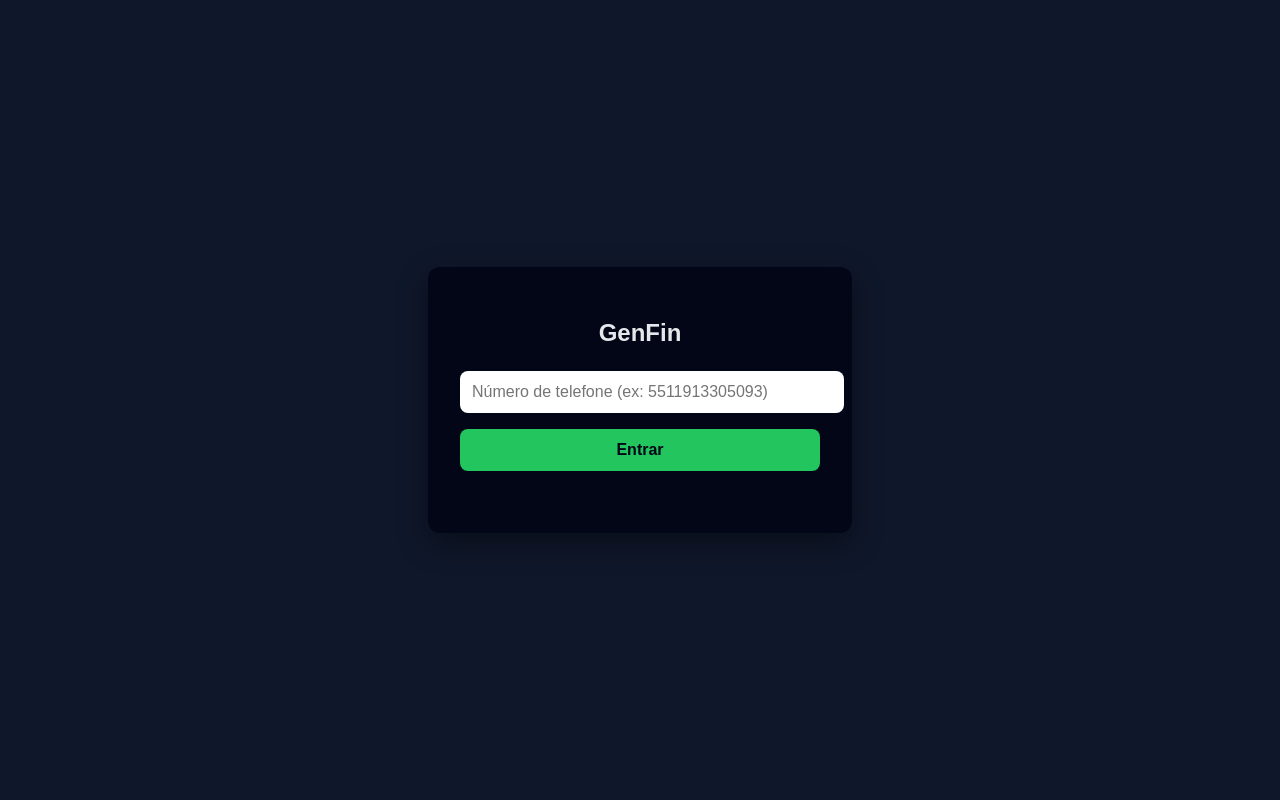
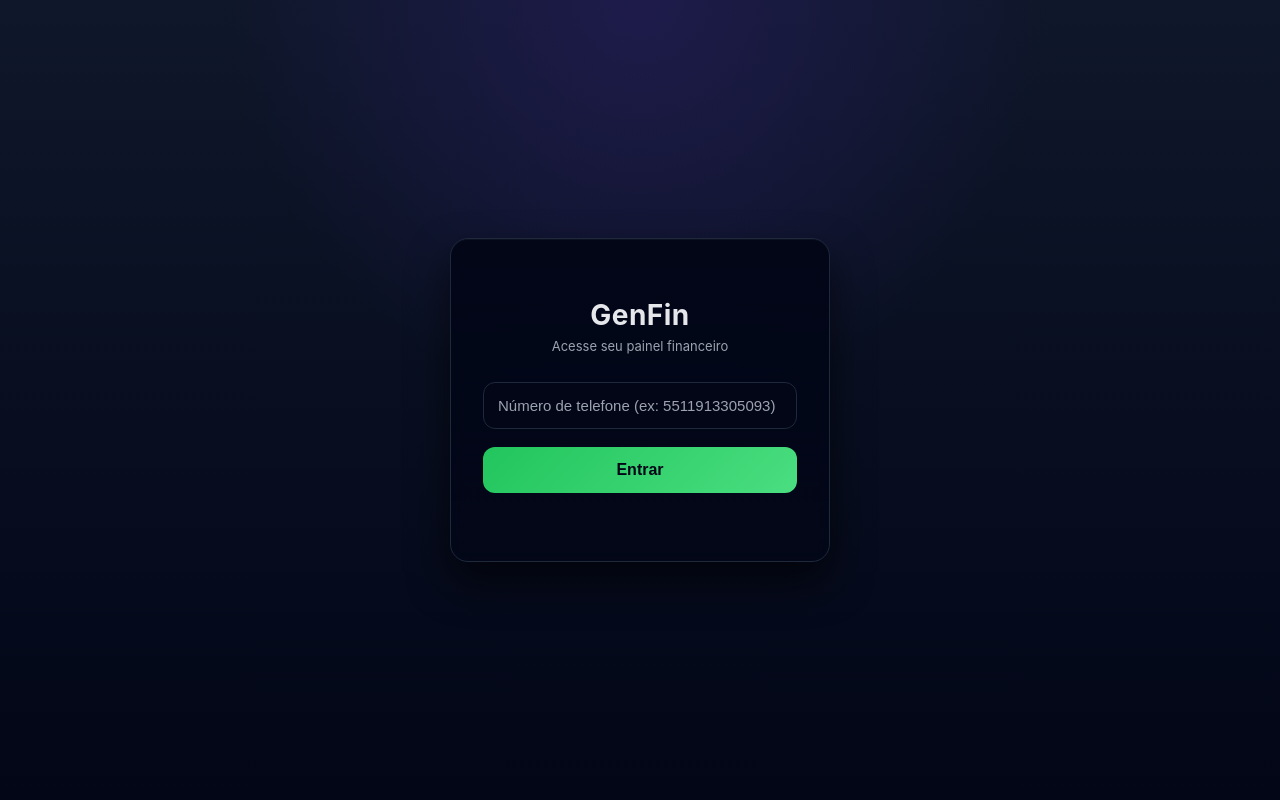
Before and after one commit to ferreiragah-dev/genfin-n8n, a Django app: page /login/ in a window 1280 px wide. Run offline with Django 5.2, Linux system fonts and the light colour scheme.

Commit message:
chore: login e dashboard

```diff
--- a/templates/login.html
+++ b/templates/login.html
@@ -6,10 +6,28 @@
     <meta name="viewport" content="width=device-width, initial-scale=1.0">
 
     <style>
+        :root{
+            --bg1:#020617;
+            --bg2:#0f172a;
+            --card:#020617;
+            --border:#1e293b;
+            --text:#e5e7eb;
+            --muted:#9ca3af;
+            --green:#22c55e;
+            --green-dark:#16a34a;
+            --error:#f87171;
+        }
+
+        *{
+            box-sizing:border-box;
+        }
+
         body {
-            font-family: Arial, sans-serif;
-            background: #0f172a;
-            color: #e5e7eb;
+            font-family: Inter, Arial, sans-serif;
+            background:
+                radial-gradient(circle at top, #1e1b4b, transparent 40%),
+                linear-gradient(180deg, var(--bg2), var(--bg1));
+            color: var(--text);
             display: flex;
             justify-content: center;
             align-items: center;
@@ -18,50 +36,91 @@
         }
 
         .login-box {
-            background: #020617;
-            padding: 32px;
-            border-radius: 12px;
+            background: linear-gradient(180deg, #020617, #020617cc);
+            padding: 36px 32px;
+            border-radius: 18px;
             width: 100%;
-            max-width: 360px;
-            box-shadow: 0 10px 30px rgba(0,0,0,.4);
+            max-width: 380px;
+            border: 1px solid var(--border);
+            box-shadow:
+                0 20px 40px rgba(0,0,0,.6),
+                inset 0 1px 0 rgba(255,255,255,.04);
+            backdrop-filter: blur(6px);
         }
 
         h2 {
             text-align: center;
-            margin-bottom: 24px;
+            margin-bottom: 6px;
+            font-size: 28px;
+            letter-spacing: .5px;
+        }
+
+        .subtitle{
+            text-align:center;
+            font-size:13px;
+            color:var(--muted);
+            margin-bottom:28px;
         }
 
         input {
             width: 100%;
-            padding: 12px;
-            margin-bottom: 16px;
-            border-radius: 8px;
-            border: none;
-            font-size: 16px;
+            padding: 14px 14px;
+            margin-bottom: 18px;
+            border-radius: 12px;
+            border: 1px solid var(--border);
+            background: #020617;
+            color: var(--text);
+            font-size: 15px;
             outline: none;
+            transition: all .2s ease;
+        }
+
+        input::placeholder{
+            color:var(--muted);
+        }
+
+        input:focus{
+            border-color: var(--green);
+            box-shadow: 0 0 0 2px rgba(34,197,94,.2);
         }
 
         button {
             width: 100%;
-            padding: 12px;
-            background: #22c55e;
+            padding: 14px;
+            background: linear-gradient(135deg, var(--green), #4ade80);
             color: #020617;
-            font-weight: bold;
+            font-weight: 700;
             border: none;
-            border-radius: 8px;
+            border-radius: 12px;
             cursor: pointer;
             font-size: 16px;
+            transition: all .2s ease;
         }
 
         button:hover {
-            background: #16a34a;
+            background: linear-gradient(135deg, var(--green-dark), var(--green));
+            transform: translateY(-1px);
+            box-shadow: 0 8px 20px rgba(34,197,94,.35);
+        }
+
+        button:active{
+            transform: translateY(0);
+            box-shadow:none;
         }
 
         .error {
-            color: #f87171;
+            color: var(--error);
             text-align: center;
-            margin-top: 12px;
+            margin-top: 14px;
             min-height: 18px;
+            font-size: 13px;
+        }
+
+        @media(max-width:420px){
+            .login-box{
+                padding:28px 22px;
+                border-radius:14px;
+            }
         }
     </style>
 </head>
@@ -69,6 +128,7 @@
 
 <div class="login-box">
     <h2>GenFin</h2>
+    <div class="subtitle">Acesse seu painel financeiro</div>
 
     <input
         type="text"
@@ -96,7 +156,7 @@ function doLogin() {
 
     fetch("/api/login/", {
         method: "POST",
-        credentials: "same-origin", // 🔑 garante cookie de sessão
+        credentials: "same-origin",
         headers: {
             "Content-Type": "application/json"
         },
```
Also changed, not shown: templates/dashboard.html (+121 -185 lines).
